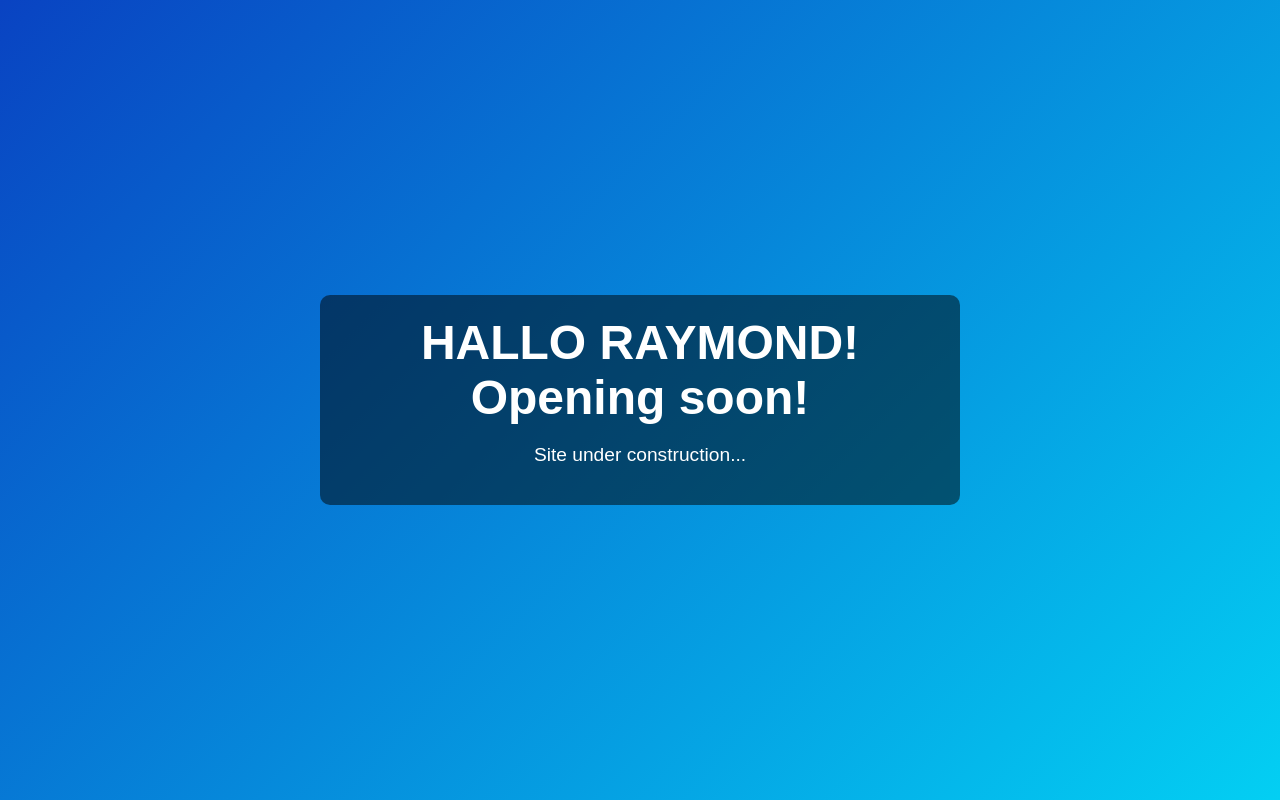
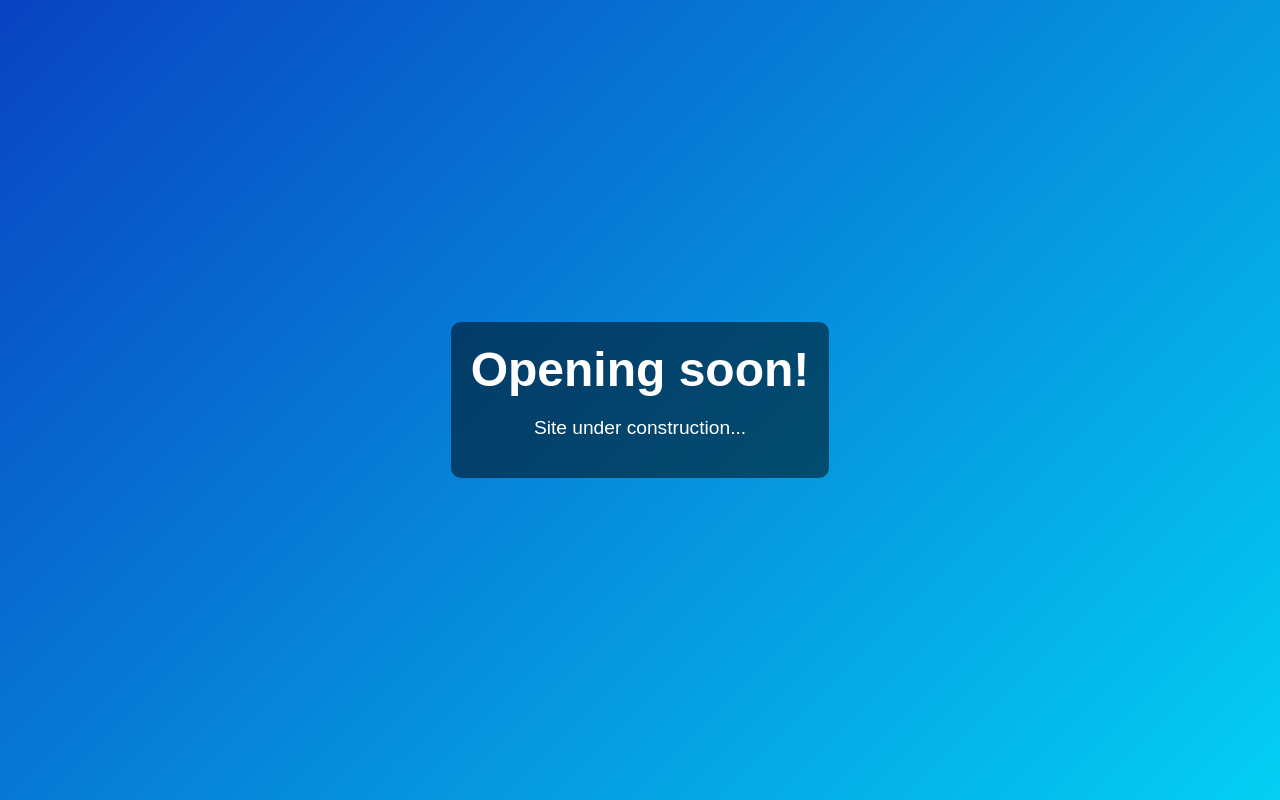
Before and after one commit to bornmark/bornmark.github.io, a plain HTML site: page index.html in a window 1280 px wide. Drawn offline with Linux system fonts and the light colour scheme.

Commit message:
Update index.html

```diff
--- a/index.html
+++ b/index.html
@@ -49,7 +49,7 @@
 </head>
 <body>
     <div class="container">
-        <h1>HALLO RAYMOND! Opening soon!</h1>
+        <h1>Opening soon!</h1>
         <p>Site under construction...</p>
     </div>
 </body>
```
